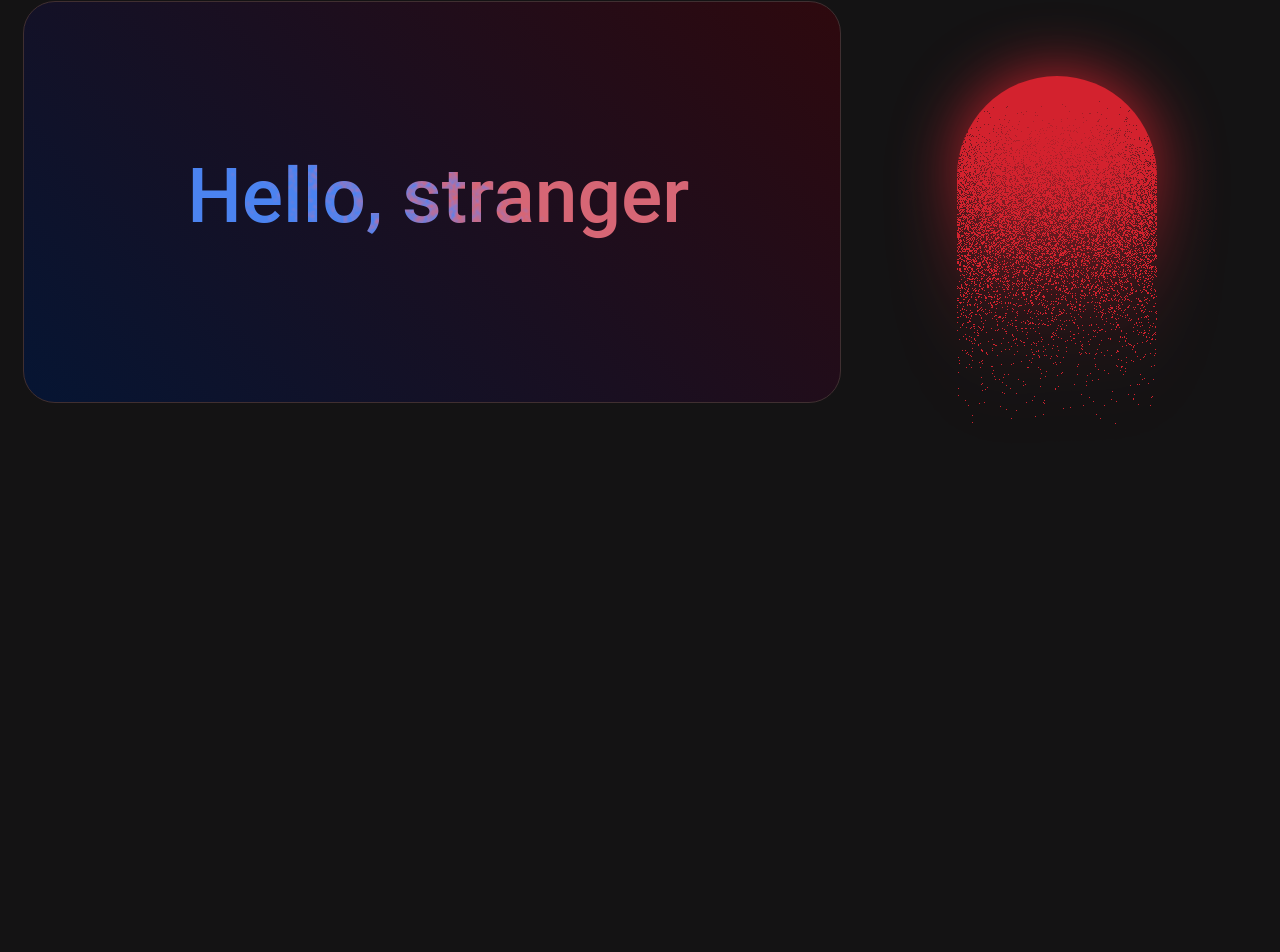
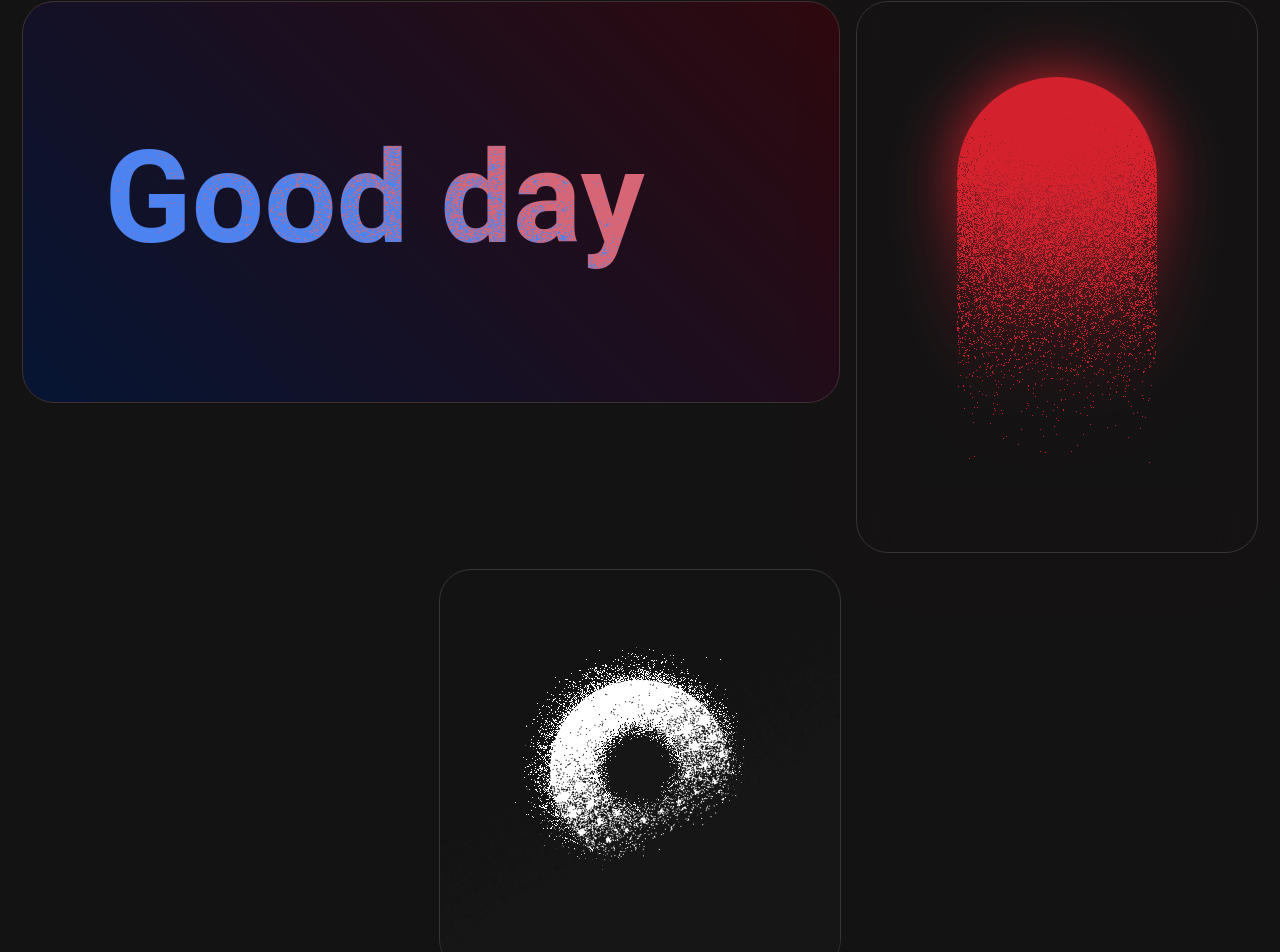
Before and after one commit to BSoDium/Svg-gradients, a React (Vite) app: page / in a window 1280 px wide. Shown: the part 847-1799 px from the top of the page. Before the commit the page ends 1414 px from the top, so only its background shows below. Built offline with nearby package versions, Linux system fonts and the light colour scheme.

Commit message:
refactor: add Arch and Torus examples with advanced masking and layered gradients

```diff
--- a/src/App.tsx
+++ b/src/App.tsx
@@ -6,7 +6,8 @@ import Flower from "./examples/Flower";
 import DebugAnimation from "./examples/DebugAnimation";
 import MultipleLayers from "./examples/MultipleLayers";
 import Text from "./examples/Text";
-import ShootingStar from "./examples/ShootingStar";
+import Arch from "./examples/Arch";
+import Torus from "./examples/Torus";
 
 export default function App() {
   return (
@@ -17,7 +18,8 @@ export default function App() {
       <Sparkle />
       <Flower />
       <Text />
-      <ShootingStar />
+      <Arch />
+      <Torus />
     </div>
   );
 }
--- a/src/components/LinearGradient.tsx
+++ b/src/components/LinearGradient.tsx
@@ -10,7 +10,7 @@ export default function LinearGradient({
     baseFrequency: 2,
     numOctaves: 2,
   },
-  standardDeviation = 0.2,
+  standardDeviation = 0.1,
   slotProps,
   debug = false,
 }: GradientProps) {
@@ -19,7 +19,10 @@ export default function LinearGradient({
     return null;
 
   const vector = [end[0] - start[0], end[1] - start[1]] as [number, number];
+  /** The scale is used to determine the intensity of the displacement filter. */
   const scale = norm(vector);
+  /** The shift compensates for the displacement filter's origin being at the top left corner of the element. */
+  const shift = scale / 4;
 
   const height = Math.max(4 * scale, 100);
   const width = 4 * height;
@@ -27,7 +30,7 @@ export default function LinearGradient({
     start[0] < end[0]
       ? 2 * Math.PI - angle([0, 1], vector)
       : angle([0, 1], vector);
-  const position = average(start, end, 0.3);
+  const position = average(start, end);
 
   const turbulenceFilterId = useMemo(() => Math.random().toString(36).slice(2), []);
   const blurFilterId = useMemo(() => Math.random().toString(36).slice(2), []);
@@ -38,7 +41,7 @@ export default function LinearGradient({
 
   return (
     <>
-      <filter id={turbulenceFilterId}>
+      <filter id={turbulenceFilterId} width={`calc(100% + ${2 * scale}px`} height={`calc(100% + ${2 * scale}px`}>
         <feTurbulence
           type="turbulence"
           baseFrequency={turbulenceOptions.baseFrequency}
@@ -70,13 +73,13 @@ export default function LinearGradient({
           className="grain"
           width={`${width}%`}
           height={`${height}%`}
-          x={`${position[0] - width / 2}%`}
-          y={`${position[1]}%`}
+          x={`calc(${position[0] - width / 2}% - ${shift}px)`}
+          y={`calc(${position[1]}% - ${shift}px)`}
           fill={foregroundFill}
           style={{
             filter: `url(#${turbulenceFilterId})`,
             transformBox: "fill-box",
-            transformOrigin: "top center",
+            transformOrigin: `calc(50% + ${shift}px) ${shift}px`,
             transform: `rotate(${rotation + (reverse ? Math.PI : 0)}rad)`,
           }}
         />
@@ -87,8 +90,8 @@ export default function LinearGradient({
             className="indicator"
             width={`${width}%`}
             height={`${height}%`}
-            x={`${position[0] - width / 2}%`}
-            y={`${position[1]}%`}
+            x={`calc(${position[0] - width / 2}% - ${shift}px)`}
+            y={`calc(${position[1]}% - ${shift}px)`}
             fill="transparent"
             stroke="black"
             strokeWidth=".3"
--- /dev/null
+++ b/src/components/RadialGradient.tsx
@@ -0,0 +1,120 @@
+import React, { useMemo } from "react";
+import { GradientProps, limits, norm } from "./Gradient";
+
+
+export default function RadialGradient({
+  start,
+  end,
+  startColor = "grey",
+  endColor = "transparent",
+  turbulenceOptions = {
+    baseFrequency: 1,
+    numOctaves: 2,
+  },
+  standardDeviation = 0.1,
+  slotProps,
+  debug = false,
+}: GradientProps) {
+  if (start[0] === end[0] && start[1] === end[1]) return null;
+  if ([...start, ...end].some((v) => v < limits.min || v > limits.max))
+    return null;
+
+  const vector = [end[0] - start[0], end[1] - start[1]] as [number, number];
+  const scale = norm(vector);
+  const shift = scale / 8;
+  const r = scale / 2;
+
+  const turbulenceFilterId = useMemo(
+    () => Math.random().toString(36).slice(2),
+    []
+  );
+  const blurFilterId = useMemo(() => Math.random().toString(36).slice(2), []);
+
+  return (
+    <>
+      <filter id={turbulenceFilterId} width="200%" height="200%">
+        <feTurbulence
+          type="turbulence"
+          baseFrequency={turbulenceOptions.baseFrequency}
+          numOctaves={turbulenceOptions.numOctaves}
+          result="turbulence"
+        />
+        <feDisplacementMap
+          in2="turbulence"
+          in="SourceGraphic"
+          scale={scale}
+          xChannelSelector="R"
+          yChannelSelector="G"
+        />
+      </filter>
+      <filter id={blurFilterId}>
+        <feGaussianBlur in="SourceGraphic" stdDeviation={standardDeviation} />
+      </filter>
+
+      <g {...slotProps} filter={`url(#${blurFilterId})`}>
+        <rect
+          className="grain"
+          width="800%"
+          height="800%"
+          x="-350%"
+          y="-350%"
+          fill={endColor}
+        />
+        <circle
+          className="grain"
+          cx={`${start[0] - shift}%`}
+          cy={`${start[1] - shift}%`}
+          r={`${r}%`}
+          fill={startColor}
+          style={{
+            filter: `url(#${turbulenceFilterId})`,
+          }}
+        />
+      </g>
+      {debug ? (
+        <>
+          <circle
+            className="indicator"
+            cx={`${start[0]}%`}
+            cy={`${start[1]}%`}
+            r={`${r}%`}
+            fill="transparent"
+            stroke="grey"
+            strokeWidth=".3"
+            stroke-dasharray="1"
+          />
+          <line
+            className="indicator"
+            x1={`${start[0]}%`}
+            y1={`${start[1]}%`}
+            x2={`${end[0]}%`}
+            y2={`${end[1]}%`}
+            stroke="grey"
+          />
+          <circle
+            className="indicator"
+            cx={`${start[0]}%`}
+            cy={`${start[1]}%`}
+            r="2%"
+            fill="white"
+            stroke="grey"
+          />
+          <text x={`${start[0] + 4}%`} y={`${start[1] + 1}%`}>
+            Start
+          </text>
+          <circle
+            className="indicator"
+            cx={`${end[0]}%`}
+            cy={`${end[1]}%`}
+            r="2"
+            fill="white"
+            stroke="grey"
+          />
+          <text x={`${end[0] + 4}%`} y={`${end[1] + 1}%`}>
+            End
+          </text>
+        </>
+      ) : null}
+    </>
+  );
+}
--- a/src/examples/ShootingStar.tsx
+++ b/src/examples/Arch.tsx
@@ -1,8 +1,7 @@
 import LinearGradient from "../components/LinearGradient";
 import React from "react";
 
-export default function ShootingStar() {
-
+export default function Arch() {
   return (
     <div
       style={{
@@ -12,7 +11,9 @@ export default function ShootingStar() {
         alignItems: "center",
         justifyContent: "center",
         overflow: "hidden",
-        filter: 'drop-shadow(0 0 2rem #d3232f)'
+        borderRadius: "2rem",
+        filter: 'drop-shadow(0 0 2rem #d3232f)',
+        border: '1px solid #363436'
       }}
     >
       <svg
@@ -40,7 +41,7 @@ export default function ShootingStar() {
             baseFrequency: 2,
             numOctaves: 2,
           }}
-          standardDeviation={0.1}
+          standardDeviation={0}
           slotProps={{
             mask: "url(#shootingstar-mask)",
           }}
--- a/src/examples/Text.tsx
+++ b/src/examples/Text.tsx
@@ -25,19 +25,19 @@ export default function Text() {
         <mask id="text-mask">
           <rect x="0" y="0" width="100" height="100" fill="black" />
           <text
-            x="20%"
-            y="55%"
+            x="10%"
+            y="60%"
             fontFamily='"Roboto", sans-serif'
-            fontSize="1.2rem"
-            fontWeight="500"
+            fontSize="2rem"
+            fontWeight="600"
             fill="white"
           >
-            Hello, stranger
+            Good day
           </text>
         </mask>
         <LinearGradient
-          start={[15, 70]}
-          end={[90, 20]}
+          start={[0, 100]}
+          end={[100, 0]}
           startColor="#4c83f0"
           endColor="#d66675"
           turbulenceOptions={{
--- /dev/null
+++ b/src/examples/Torus.tsx
@@ -0,0 +1,61 @@
+import LinearGradient from "../components/LinearGradient";
+import RadialGradient from "../components/RadialGradient";
+import React from "react";
+
+export default function Torus() {
+  return (
+    <div
+      style={{
+        width: 400,
+        height: 400,
+        display: "flex",
+        alignItems: "center",
+        justifyContent: "center",
+        overflow: "hidden",
+        borderRadius: "2rem",
+        border: '1px solid #363436'
+      }}
+    >
+      <svg
+        width="400"
+        height="400"
+        viewBox="0 0 200 200"
+        xmlns="http://www.w3.org/2000/svg"
+      >
+        <mask id="outer-gradient-mask">
+          <rect x="0" y="0" width="100" height="100" fill="black" />
+          <circle cx="50%" cy="50%" r="28" fill="white" />
+        </mask>
+
+        <circle cx="50%" cy="50%" r="45" fill="white" />
+        <RadialGradient
+          start={[50, 50]}
+          end={[50, 95]}
+          startColor="white"
+          endColor="transparent"
+          standardDeviation={0}
+        />
+        <circle cx="50%" cy="50%" r="25" fill="black" />
+        <RadialGradient
+          start={[50, 50]}
+          end={[50, 70]}
+          startColor="#141314"
+          endColor="white"
+          slotProps={{
+            mask: "url(#outer-gradient-mask)",
+          }}
+        />
+        <LinearGradient
+          start={[20, 0]}
+          end={[80, 110]}
+          startColor="transparent"
+          endColor="#141314"
+          turbulenceOptions={{
+            baseFrequency: 1.9,
+            numOctaves: 2,
+          }}
+        />
+      </svg>
+    </div>
+  );
+}
```
Also changed, not shown: 1 other file (tests, documents, lock files or other folders).
